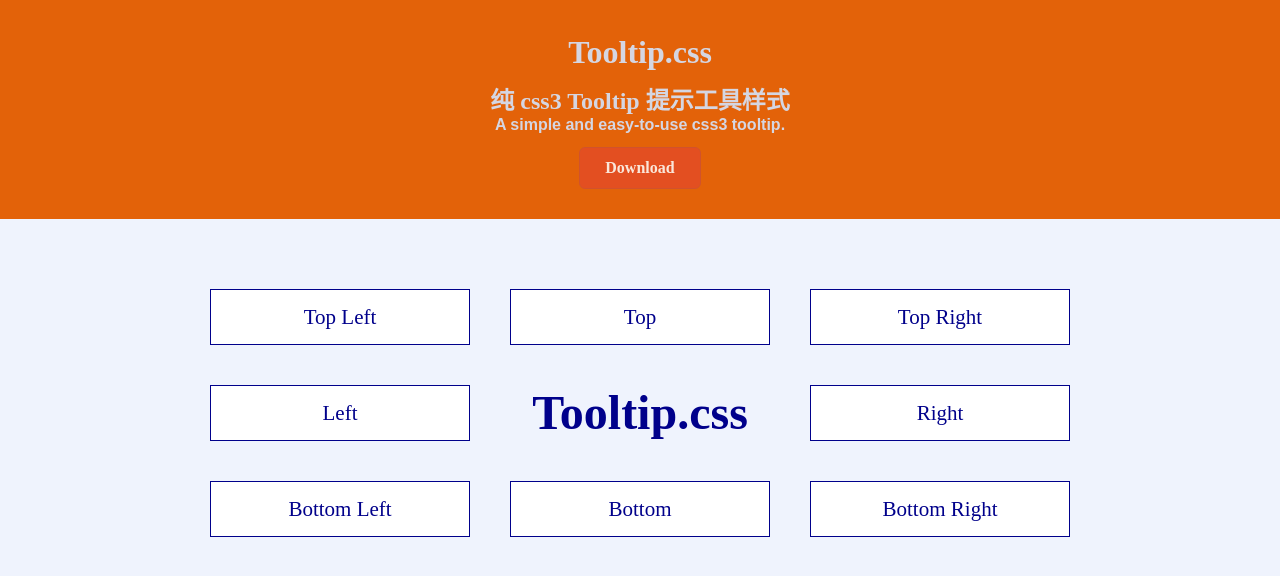
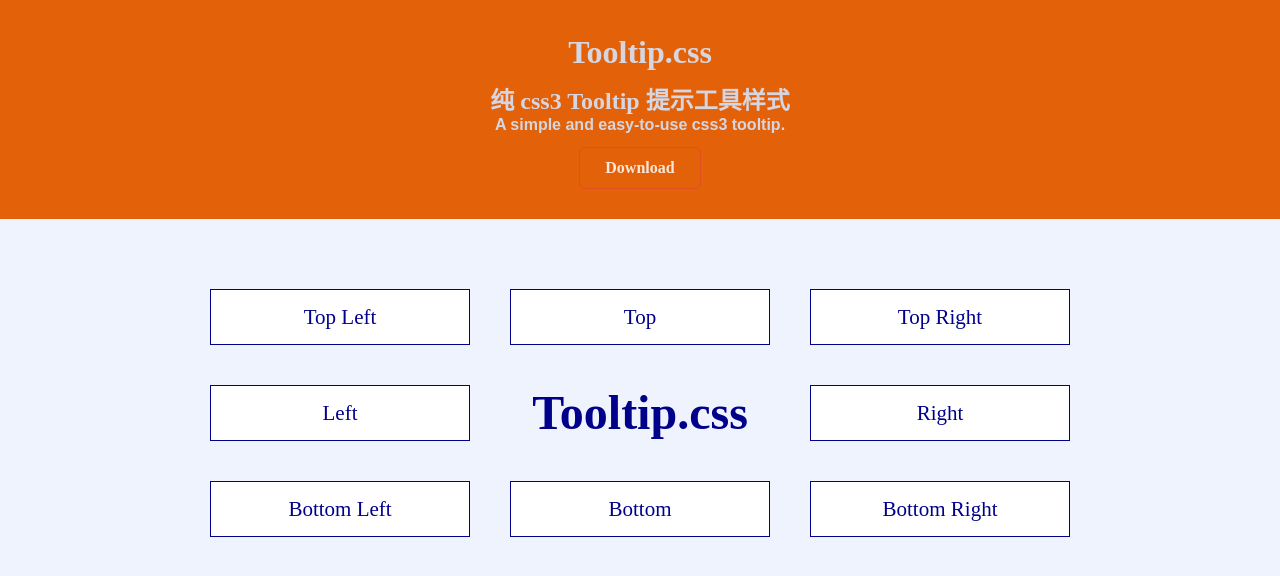
Before and after one commit to JofunLiang/tooltip, a plain HTML site: page index.html in a window 1280 px wide. Drawn offline with Linux system fonts and the light colour scheme.

Commit message:
Update index.html

```diff
--- a/index.html
+++ b/index.html
@@ -40,20 +40,21 @@
 				width:120px;
 				height:40px;
 				line-height:40px;
-				background-color:#E34C26;
+				background-color:#E36209;
     				color: #fff;
 				font-weight:bold;
 				margin:10px auto;
 				text-decoration:none;
 				border-radius:6px;
-				border:1px solid #CF5033;
+				border:1px solid #E34C26;
 				opacity:0.85;
 				transition:all 0.3s ease-in;
 			}
 
 			.header a:hover{
 				color:#D5D6E2;
-				background-color:#CF5033;
+				background-color:#E34C26;
+				border-color:#CF5033;
 			}
 
 			.row{
```
